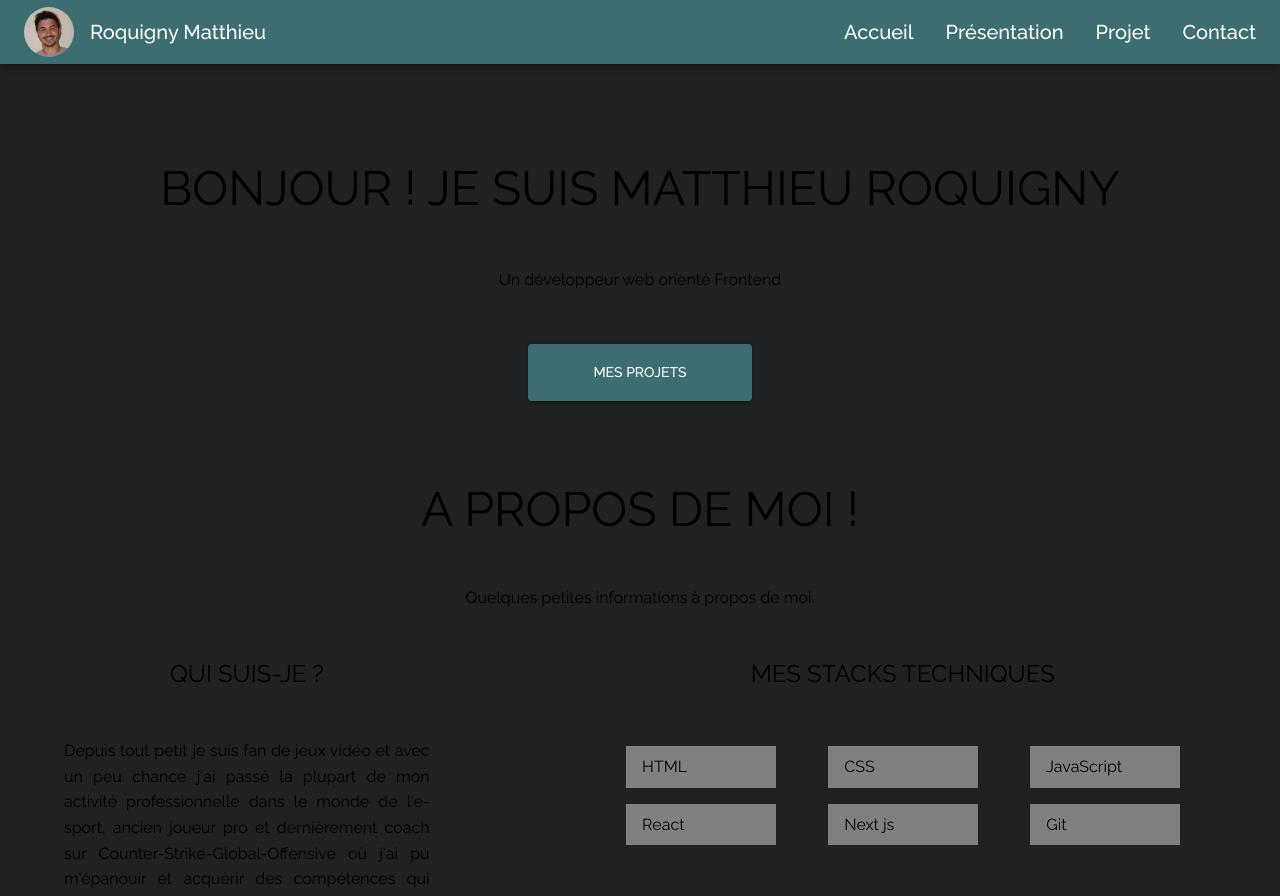
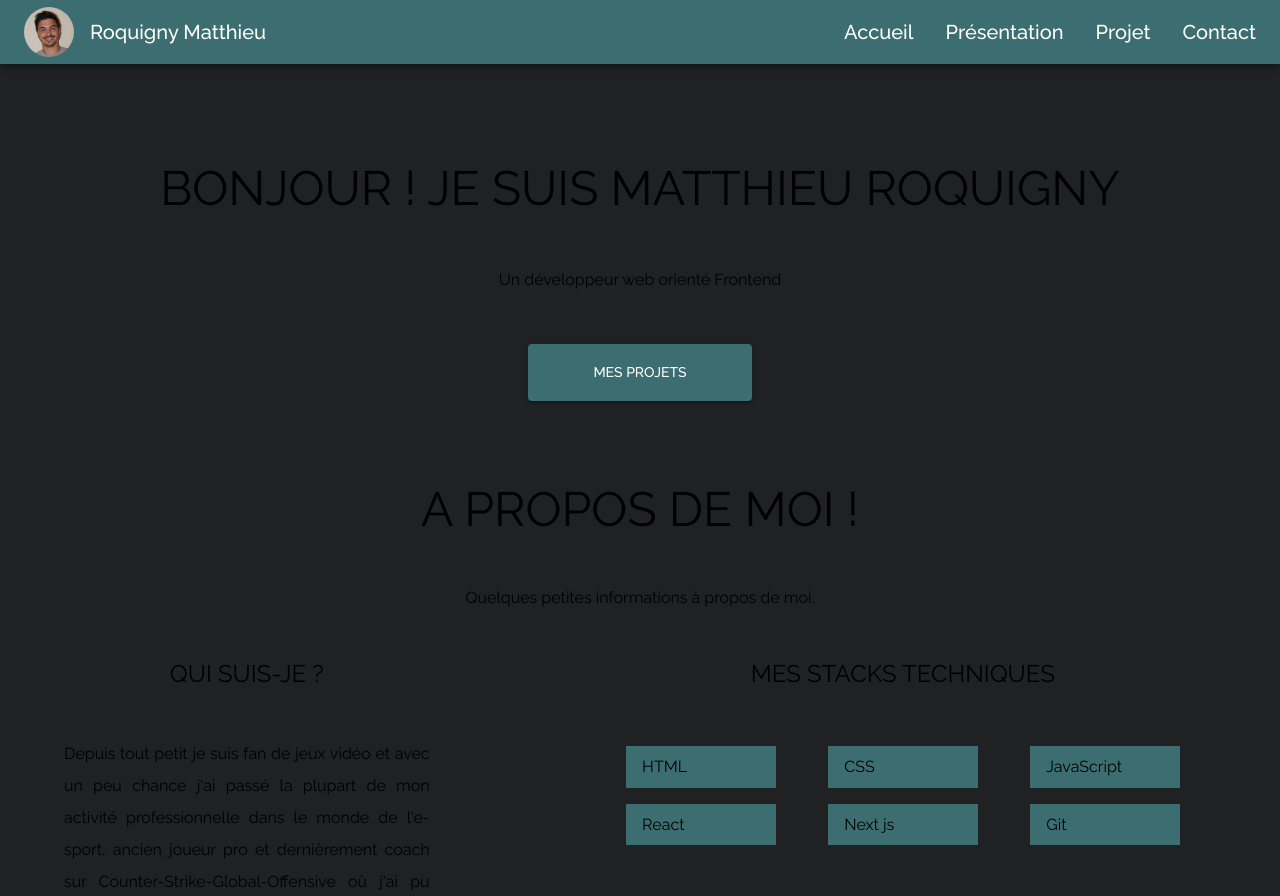
Before and after one commit to Spioutzw/CV, a Next.js app: page / in a window 1280 px wide. Shown: the top 896 px of the page. Built offline with nearby package versions, Linux system fonts and the light colour scheme.

Commit message:
change style about

```diff
--- a/src/components/Section/About.jsx
+++ b/src/components/Section/About.jsx
@@ -46,7 +46,7 @@ function About() {
                                 Qui suis-je ?
                             </Typography>
                             <Box>
-                            <Typography sx={{ lineHeight: '1.6', margin: '3rem auto 3rem auto', maxWidth: '572px', textAlign: 'justify' }} variant="body" component="p">
+                            <Typography sx={{ lineHeight: '2', margin: '3rem auto 3rem auto', maxWidth: '572px', textAlign: 'justify' }} variant="body" component="p">
                                 Depuis tout petit je suis fan de jeux vidéo et avec un peu chance j&apos;ai passé la plupart de mon activité professionnelle dans le monde de l&apos;e-sport, ancien joueur pro et dernièrement coach sur Counter-Strike-Global-Offensive où j&apos;ai pu m&apos;épanouir et acquérir des compétences qui pourront j&apos;espère m&apos;aider pour ma reconversion en tant que Développeur web.
                             </Typography>
                             <Box sx={{display:'flex', justifyContent:'center',marginTop:'2rem'}}>
@@ -64,7 +64,7 @@ function About() {
                             </Typography>
                             <List sx={{ lineHeight: '1.6', margin: '3rem auto 3rem auto', display: 'flex', flexWrap: 'wrap', whiteSpace: 'pre-wrap', gap: '1rem', justifyContent: 'space-evenly' }}>
                                 {stackTechnique.map((item, index) => (
-                                    <ListItem key={index} sx={{ textAlign: 'left', width: '150px', backgroundColor: 'grey', }}>
+                                    <ListItem key={index} sx={{ textAlign: 'left', width: '150px', backgroundColor: '#3C6E71', }}>
                                         {item}
                                     </ListItem>
                                 ))}
```
